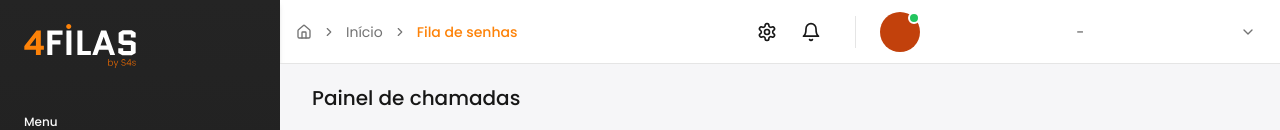
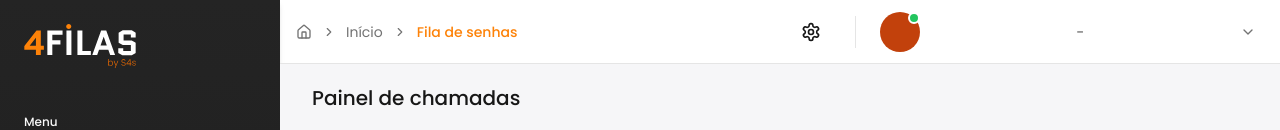
Before and after one commit to SK3010z/aaaaa, a Next.js app: page /lista-de-chamadas in a window 1280 px wide. Shown: the top 130 px of the page. Built offline with nearby package versions, Linux system fonts and the light colour scheme; no server answers.

Commit message:
fix redirects

```diff
--- a/components/custom/header.tsx
+++ b/components/custom/header.tsx
@@ -1,5 +1,6 @@
 'use client'
-import { Bell, Settings } from 'lucide-react'
+import { Settings } from 'lucide-react'
+import Link from 'next/link'
 import { Button } from '../ui/button'
 import { BreadCrumbs } from './breadCrumbs'
 import { SelectLocation } from './selectLocation'
@@ -11,12 +12,14 @@ export default function Header() {
 
       <div className="flex items-center gap-6">
         <div className="flex items-center gap-1">
-          <Button className="size-10 p-0" variant="ghost">
-            <Settings className="size-4" />
-          </Button>
-          <Button className="size-10 p-0" variant="ghost">
+          <Link href="lista-de-painel-e-totem">
+            <Button className="size-10 p-0" variant="ghost">
+              <Settings className="size-4" />
+            </Button>
+          </Link>
+          {/* <Button className="size-10 p-0" variant="ghost">
             <Bell className="size-4" />
-          </Button>
+          </Button> */}
         </div>
 
         <div className="h-8 w-px bg-neutral-200" />
```
